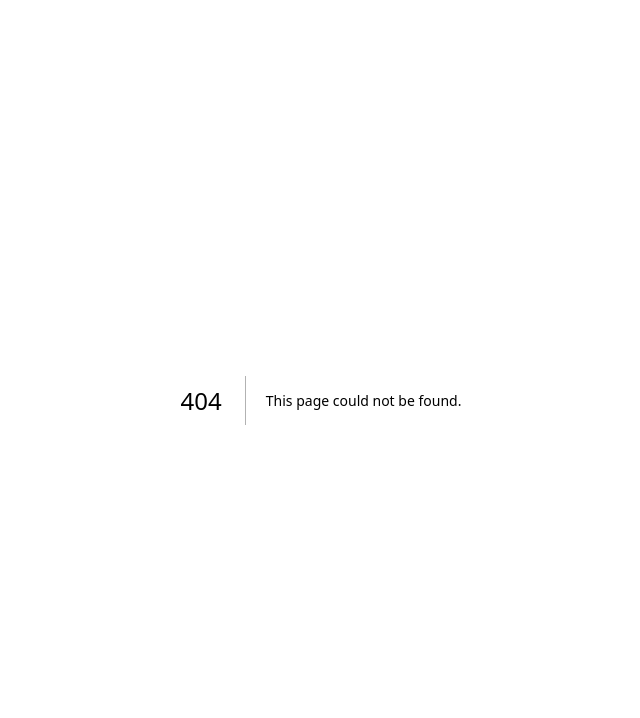
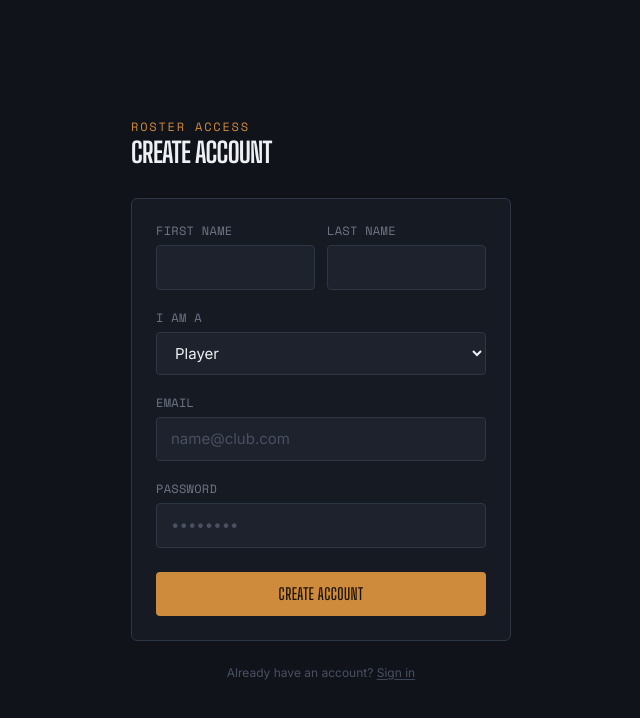
Before and after one commit to Chucky75b/player-development, a Next.js app: page /register in a window 1280 px wide. Before the commit this address had no page. Shown: the top 718 px of the page, without its empty margins (319-959 px from the left). Built offline with nearby package versions, Linux system fonts and the light colour scheme.

Commit message:
auth register

```diff
--- /dev/null
+++ b/app/(auth)/register/actions.ts
@@ -0,0 +1,42 @@
+"use server";
+
+import { createClient } from "@/lib/supabase/server";
+
+export type RegisterState = {
+  status: "idle" | "check-email" | "error";
+  error?: string;
+};
+
+export async function register(
+  _prevState: RegisterState,
+  formData: FormData
+): Promise<RegisterState> {
+  const firstName = String(formData.get("firstName") ?? "").trim();
+  const lastName = String(formData.get("lastName") ?? "").trim();
+  const email = String(formData.get("email") ?? "").trim();
+  const password = String(formData.get("password") ?? "");
+  const role = String(formData.get("role") ?? "player");
+
+  if (!firstName || !lastName || !email || !password) {
+    return { status: "error", error: "Please fill in every field." };
+  }
+  if (role !== "player" && role !== "coach") {
+    return { status: "error", error: "Invalid role." };
+  }
+
+  const supabase = await createClient();
+  const { error } = await supabase.auth.signUp({
+    email,
+    password,
+    options: {
+      data: { first_name: firstName, last_name: lastName, role },
+      emailRedirectTo: `${process.env.NEXT_PUBLIC_SITE_URL ?? ""}/pending`,
+    },
+  });
+
+  if (error) {
+    return { status: "error", error: "Could not create the account." };
+  }
+
+  return { status: "check-email" };
+}
--- /dev/null
+++ b/app/(auth)/register/page.tsx
@@ -0,0 +1,33 @@
+import Link from "next/link";
+import { RegisterForm } from "@/components/register/RegisterForm";
+
+export default function RegisterPage() {
+  return (
+    <main className="flex min-h-screen items-center justify-center px-6 py-16">
+      <div className="w-full max-w-[380px]">
+        <div className="mb-8 flex flex-col gap-1">
+          <span className="font-data text-xs uppercase tracking-[0.15em] text-[var(--color-court)]">
+            Roster Access
+          </span>
+          <h1 className="font-display text-[28px] font-bold uppercase leading-[0.95] tracking-tight text-[var(--color-ink-primary)]">
+            Create account
+          </h1>
+        </div>
+
+        <div className="rounded-[6px] border border-[var(--color-line-default)] bg-[var(--color-surface-1)] p-6">
+          <RegisterForm />
+        </div>
+
+        <p className="mt-6 text-center text-xs text-[var(--color-ink-muted)]">
+          Already have an account?{" "}
+          <Link
+            href="/login"
+            className="underline decoration-[var(--color-line-strong)] underline-offset-2 hover:text-[var(--color-court-strong)]"
+          >
+            Sign in
+          </Link>
+        </p>
+      </div>
+    </main>
+  );
+}
```
